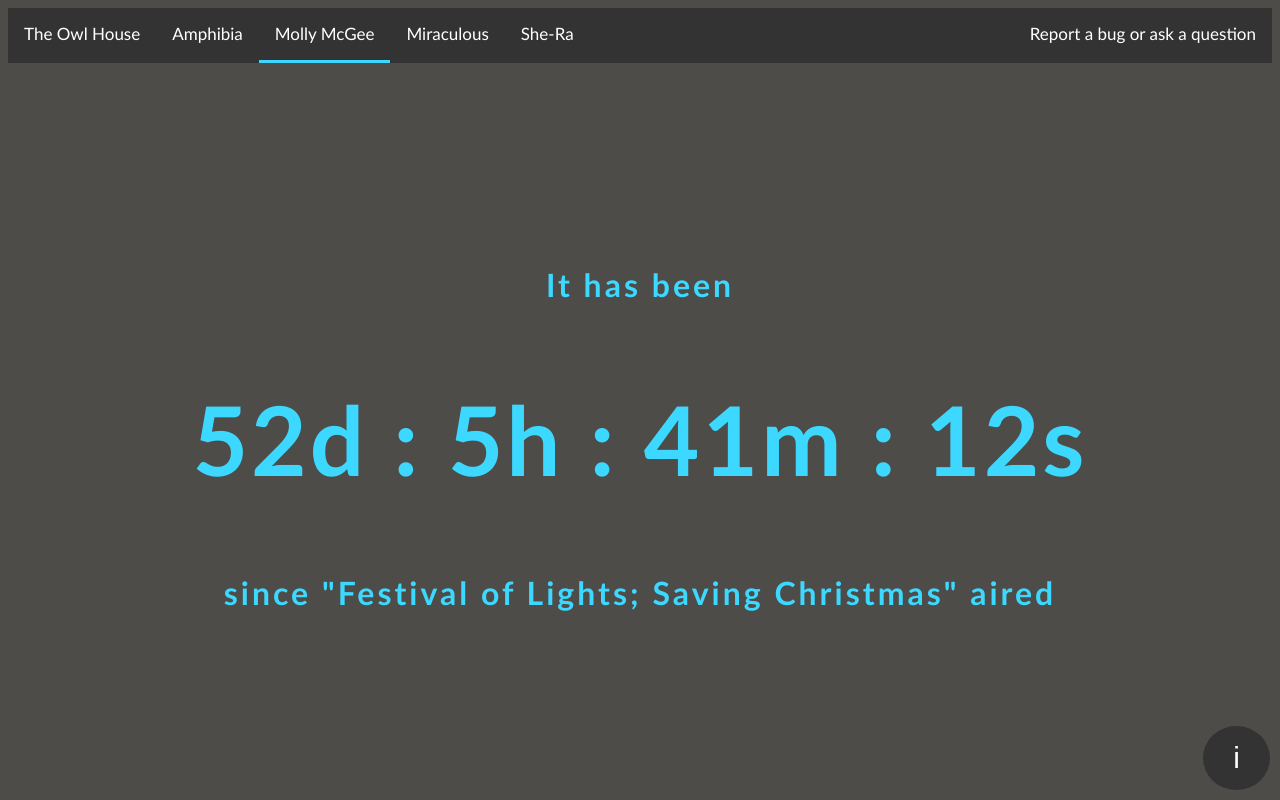
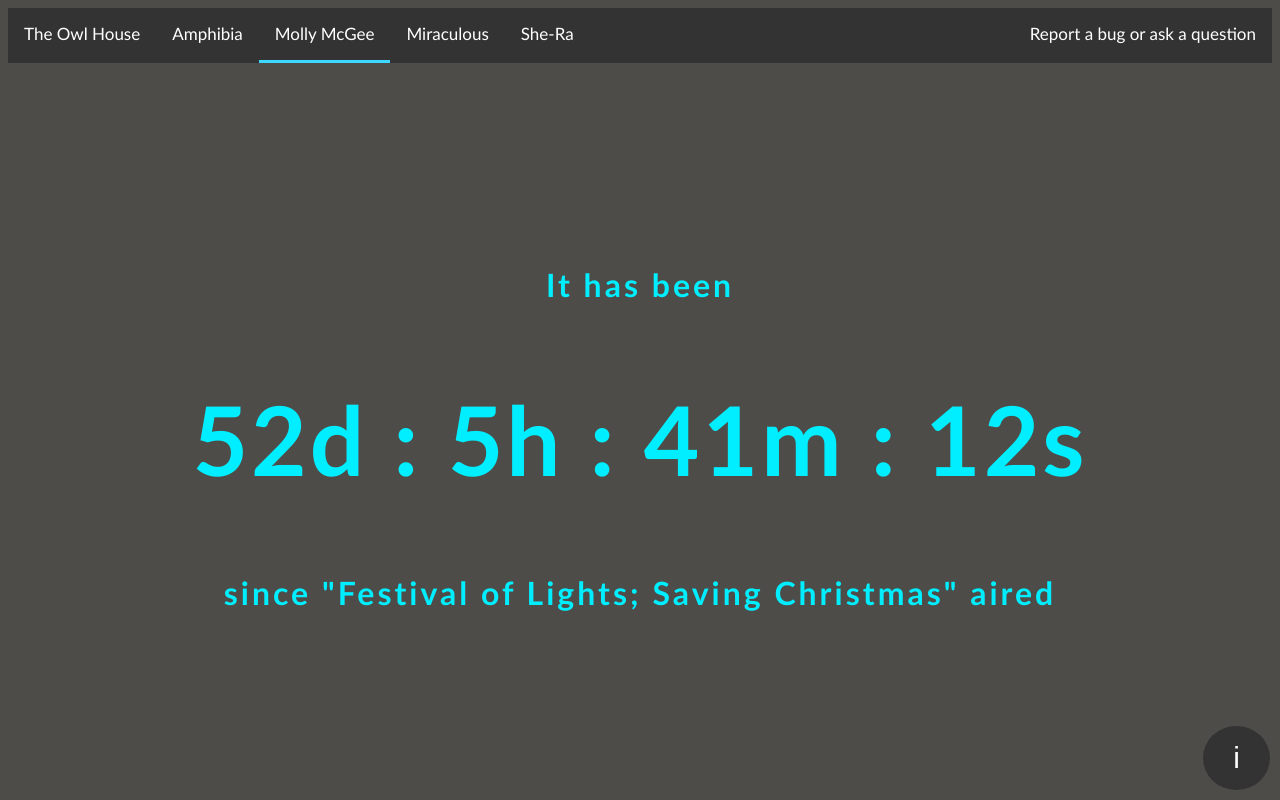
Before and after one commit to xman2156/tgamm, a plain HTML site: page index.html in a window 1280 px wide. Shown: the top 800 px of the page. Drawn offline with Linux system fonts and the light colour scheme; no server answers.

Commit message:
Update style.css

```diff
--- a/style/style.css
+++ b/style/style.css
@@ -5,7 +5,7 @@ body {
 	background-attachment: fixed;
 	background-size: cover;
 	background-color: #4d4c48;
-  color: #3cd8ff;
+  color: #00eeff;
   font-family: "Candara";
   text-align: center;
 	line-height: 1.4;
```
